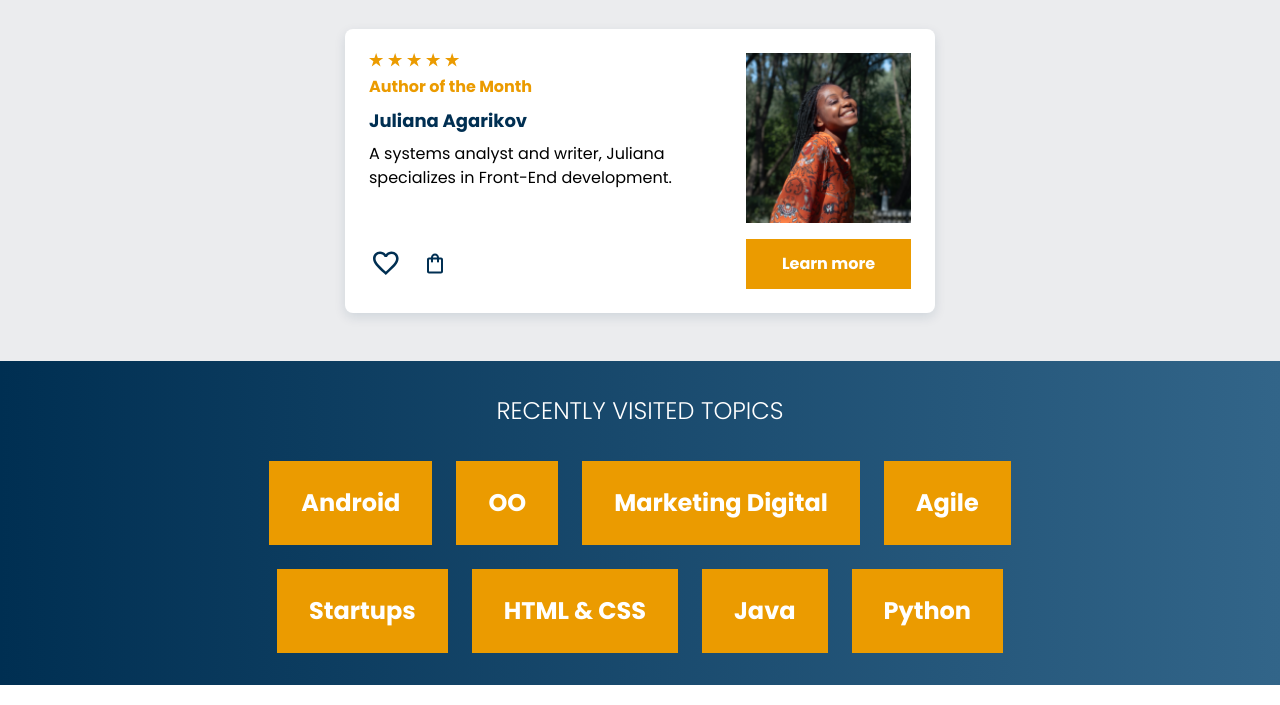
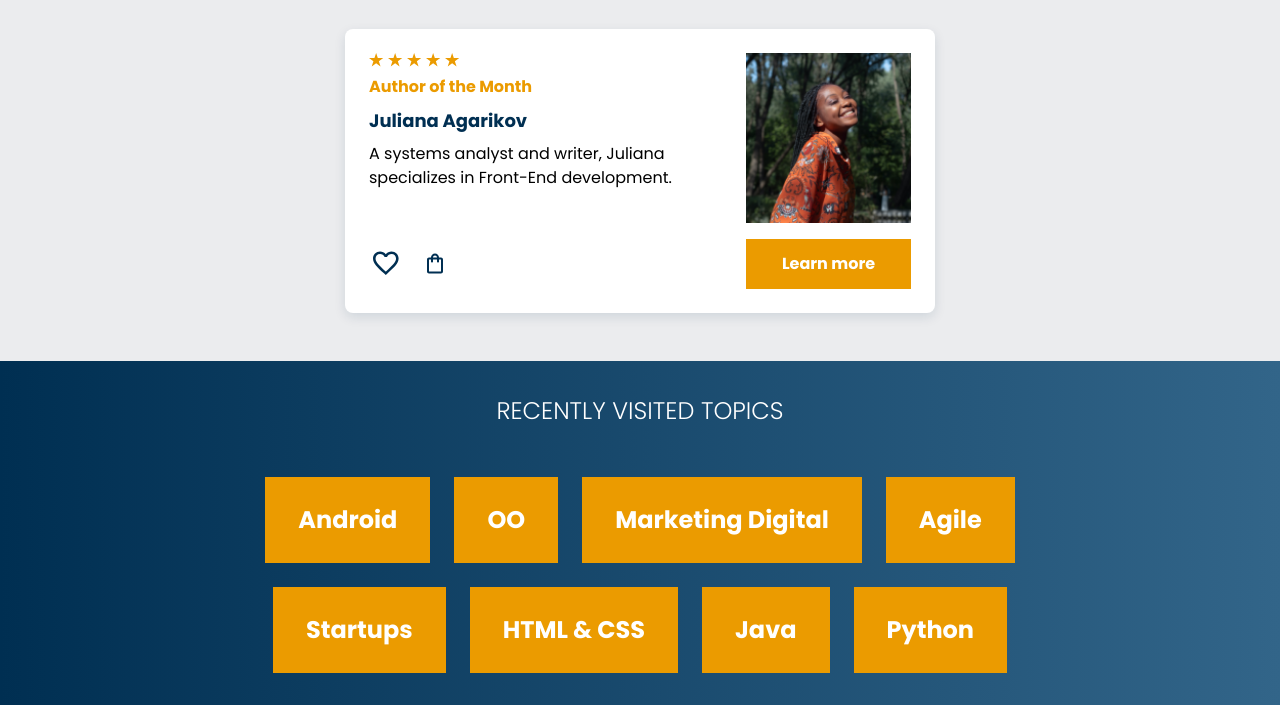
Before and after one commit to jtg-inductions-fe/FE-Assignment-1-Trijal-Luhariwala-UID00832-2026, a website built with Vite: page index.html in a window 1280 px wide. Shown: the part 1723-2428 px from the top of the page. Built offline with nearby package versions, Linux system fonts and the light colour scheme.

Commit message:
[TL_A2_04]: Added btn class to topic buttons and removed unnecessary inherited code from topics__btn CSS.

```diff
--- a/index.html
+++ b/index.html
@@ -776,7 +776,7 @@
                         <li class="topics__item">
                             <button
                                 type="button"
-                                class="btn--accent topics__btn"
+                                class="btn btn--accent topics__btn"
                             >
                                 Android
                             </button>
@@ -784,7 +784,7 @@
                         <li class="topics__item">
                             <button
                                 type="button"
-                                class="btn--accent topics__btn"
+                                class="btn btn--accent topics__btn"
                             >
                                 OO
                             </button>
@@ -792,7 +792,7 @@
                         <li class="topics__item">
                             <button
                                 type="button"
-                                class="btn--accent topics__btn"
+                                class="btn btn--accent topics__btn"
                             >
                                 Marketing Digital
                             </button>
@@ -800,7 +800,7 @@
                         <li class="topics__item">
                             <button
                                 type="button"
-                                class="btn--accent topics__btn"
+                                class="btn btn--accent topics__btn"
                             >
                                 Agile
                             </button>
@@ -808,7 +808,7 @@
                         <li class="topics__item">
                             <button
                                 type="button"
-                                class="btn--accent topics__btn"
+                                class="btn btn--accent topics__btn"
                             >
                                 Startups
                             </button>
@@ -816,7 +816,7 @@
                         <li class="topics__item">
                             <button
                                 type="button"
-                                class="btn--accent topics__btn"
+                                class="btn btn--accent topics__btn"
                             >
                                 HTML &amp; CSS
                             </button>
@@ -824,7 +824,7 @@
                         <li class="topics__item">
                             <button
                                 type="button"
-                                class="btn--accent topics__btn"
+                                class="btn btn--accent topics__btn"
                             >
                                 Java
                             </button>
@@ -832,7 +832,7 @@
                         <li class="topics__item">
                             <button
                                 type="button"
-                                class="btn--accent topics__btn"
+                                class="btn btn--accent topics__btn"
                             >
                                 Python
                             </button>
--- a/src/styles/layout/_topics.scss
+++ b/src/styles/layout/_topics.scss
@@ -34,8 +34,6 @@
     }
 
     &__btn {
-        @include m.font('body-bold');
-        padding: map.get(v.$spacing, 'md') map.get(v.$spacing, 'lg');
         border-radius: map.get(v.$radi, 'none');
         font-size: map.get(v.$font-sizes, 'sm');
         white-space: nowrap;
@@ -48,7 +46,7 @@
     @include m.respond-to('tablet') {
         &__inner {
             padding: map.get(v.$spacing, 'xl') map.get(v.$spacing, '2xl');
-            gap: map.get(v.$spacing, 'xl');
+            gap: map.get(v.$spacing, '2xl');
         }
 
         &__title {
```
